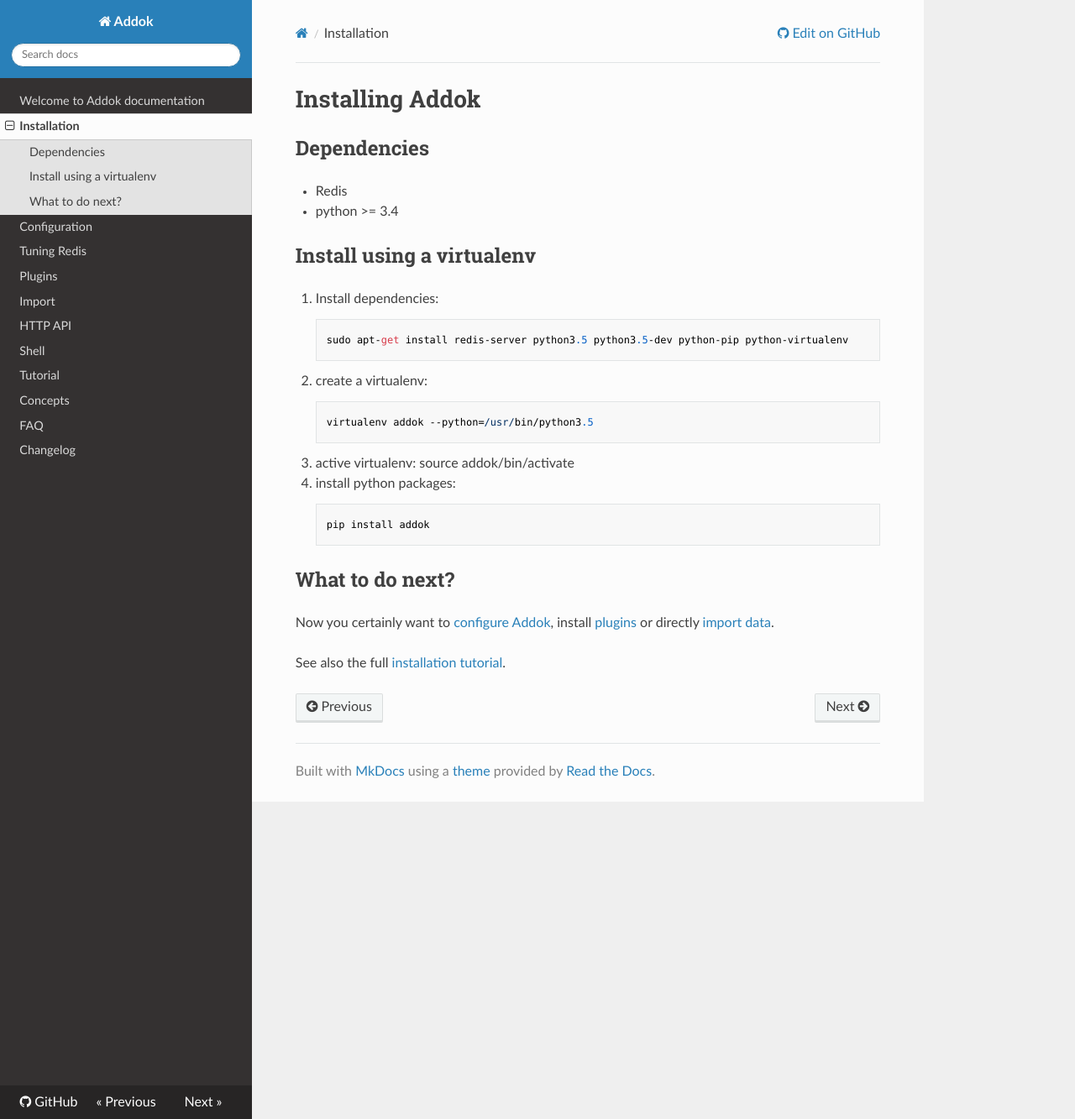
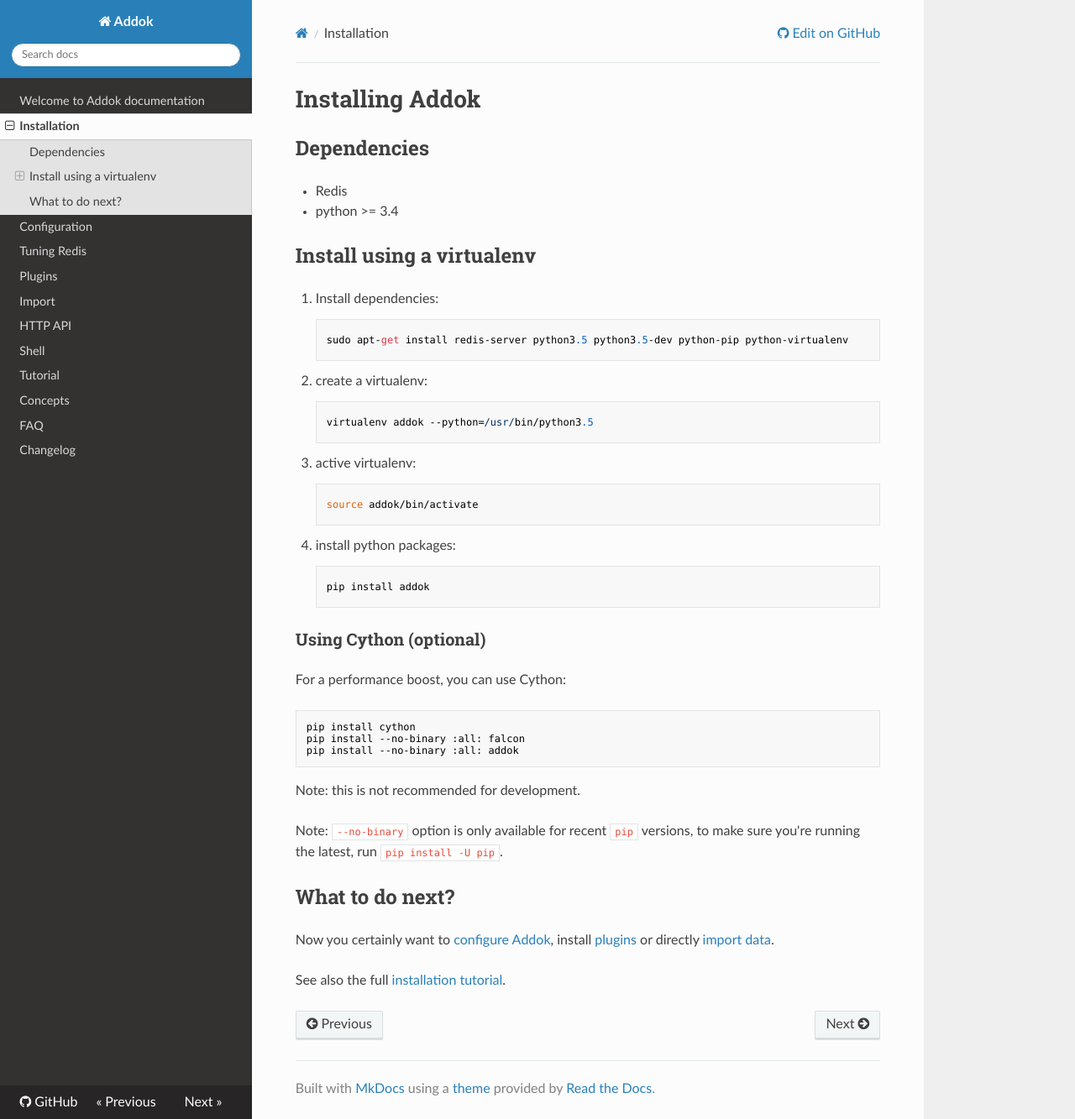
Before and after one commit to addok/addok, an MkDocs documentation site: the page built from docs/install.md, in a window 1280 px wide and 1333 px high. Shown: the whole window at 84% size. Built offline with MkDocs 1.6.1, drawn with Linux system fonts in a browser that asks for light colours; nearby versions of some CDN libraries; old or Windows-style settings are respelled for this version of MkDocs.

Commit message:
Use Cython with Travis, fix #239

````diff
--- a/docs/install.md
+++ b/docs/install.md
@@ -16,12 +16,28 @@
         virtualenv addok --python=/usr/bin/python3.5
 
 1. active virtualenv:
+
         source addok/bin/activate
 
 1. install python packages:
 
         pip install addok
 
+### Using Cython (optional)
+
+For a performance boost, you can use Cython:
+
+```bash
+pip install cython
+pip install --no-binary :all: falcon
+pip install --no-binary :all: addok
+```
+
+Note: this is not recommended for development.
+
+Note: `--no-binary` option is only available for recent `pip` versions,
+to make sure you're running the latest, run `pip install -U pip`.
+
 ## What to do next?
 Now you certainly want to [configure Addok](config.md), install
 [plugins](plugins.md) or directly [import data](import.md).
````
Also changed, not shown: .travis.yml (+6 -1 lines).
